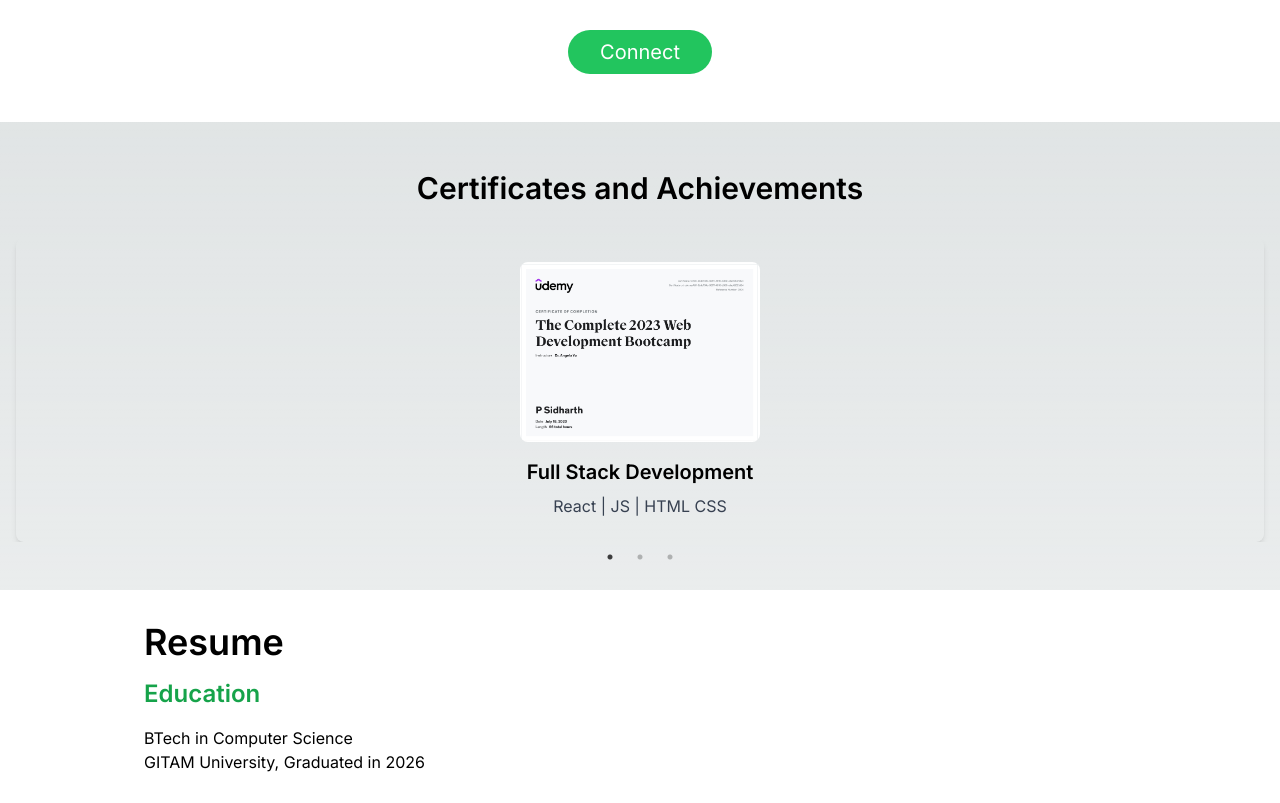
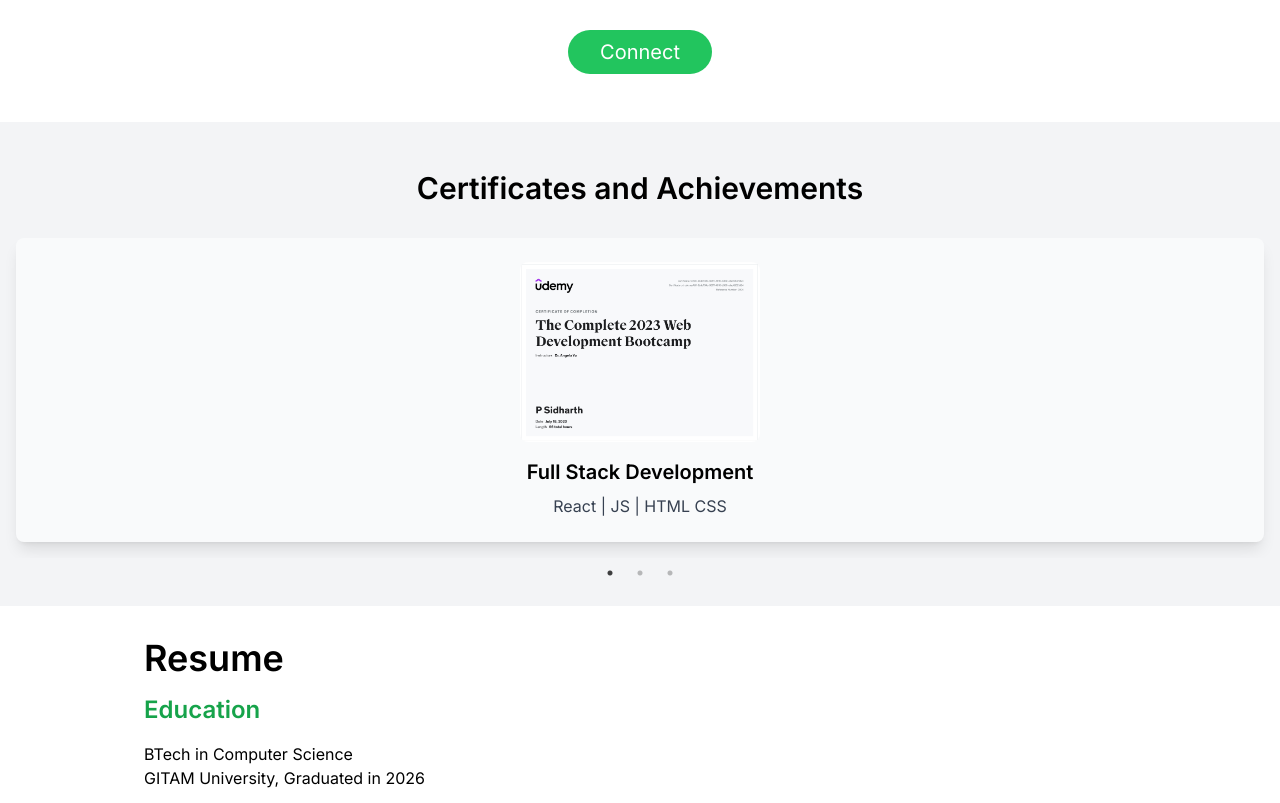
Before and after one commit to psidh/Domain, a Next.js app: page / in a window 1280 px wide. Shown: the part 420-1223 px from the top of the page. Built offline with nearby package versions, Linux system fonts and the light colour scheme.

Commit message:
dark mode update

```diff
--- a/package.json
+++ b/package.json
@@ -14,11 +14,14 @@
     "autoprefixer": "10.4.15",
     "eslint": "8.47.0",
     "eslint-config-next": "13.4.18",
+    "framer-motion": "^10.16.0",
     "next": "13.4.18",
     "postcss": "8.4.28",
     "react": "18.2.0",
     "react-dom": "18.2.0",
+    "react-live": "^4.1.3",
     "react-slick": "^0.29.0",
+    "react-tooltip": "^5.21.1",
     "slick-carousel": "^1.8.1",
     "styled-components": "^6.0.7",
     "tailwindcss": "3.3.3"
--- a/src/app/components/Achievements.js
+++ b/src/app/components/Achievements.js
@@ -15,13 +15,13 @@ const Achievements = () => {
   };
 
   return (
-    <div className="dark:bg-gray-950 py-12">
+    <div className="bg-gray-100 dark:bg-gray-950 py-12">
       <div className="container mx-auto text-center">
         <h2 className="text-3xl font-semibold mb-8">Certificates and Achievements</h2>
         <Slider {...settings}>
           {certificatesData.map((certificate, index) => (
             <div key={index} className="px-4">
-              <div className="dark:bg-gray-900 rounded-lg shadow-md p-6">
+              <div className="bg-gray-50 dark:bg-gray-900 rounded-lg shadow-lg p-6 mb-4">
                 <div className="mb-4">
                   {/* eslint-disable-next-line @next/next/no-img-element */}
                   <img src={certificate.image} alt={certificate.title} className="rounded-lg mx-auto w-60 h-50" />
--- a/src/app/page.js
+++ b/src/app/page.js
@@ -4,7 +4,7 @@ import NavBar from 'src/app/components/NavBar';
 import TopIntro from 'src/app/components/TopIntro';
 import Footer from 'src/app/components/Footer';
 import Resume from 'src/app/components/Resume';
-import Achievements from './components/Achievements';
+import Achievements from 'src/app/components/Achievements';
 
 function MyApp(){
   return (
```
Also changed, not shown: 1 other file (tests, documents, lock files or other folders).
